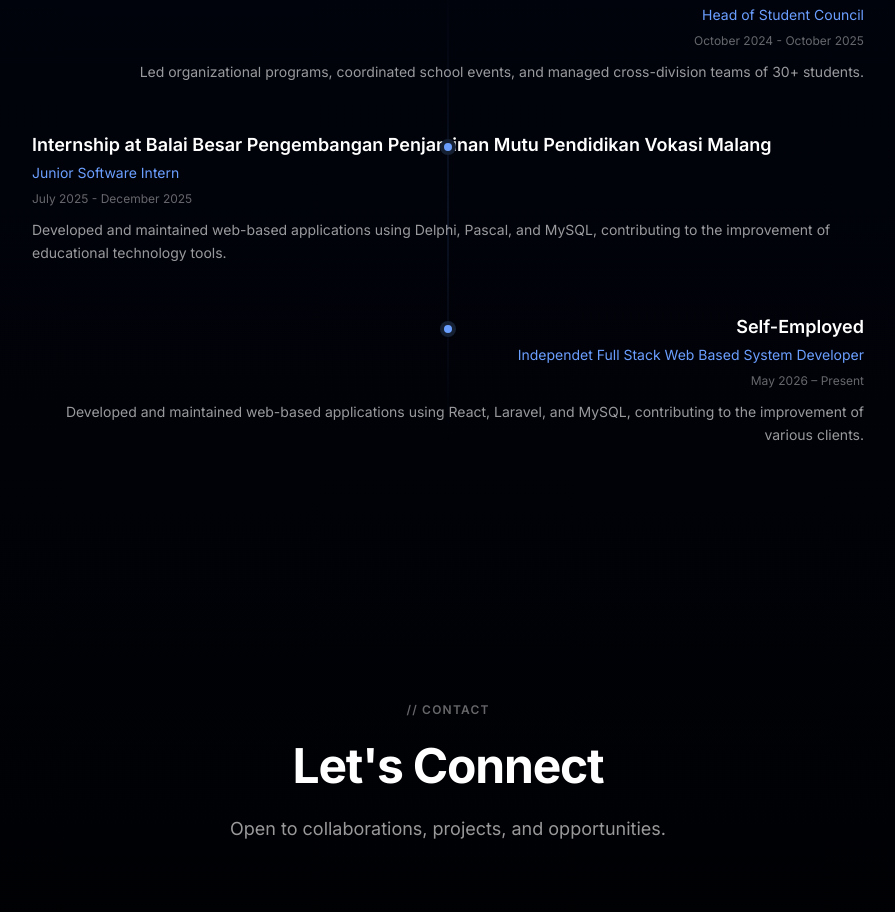
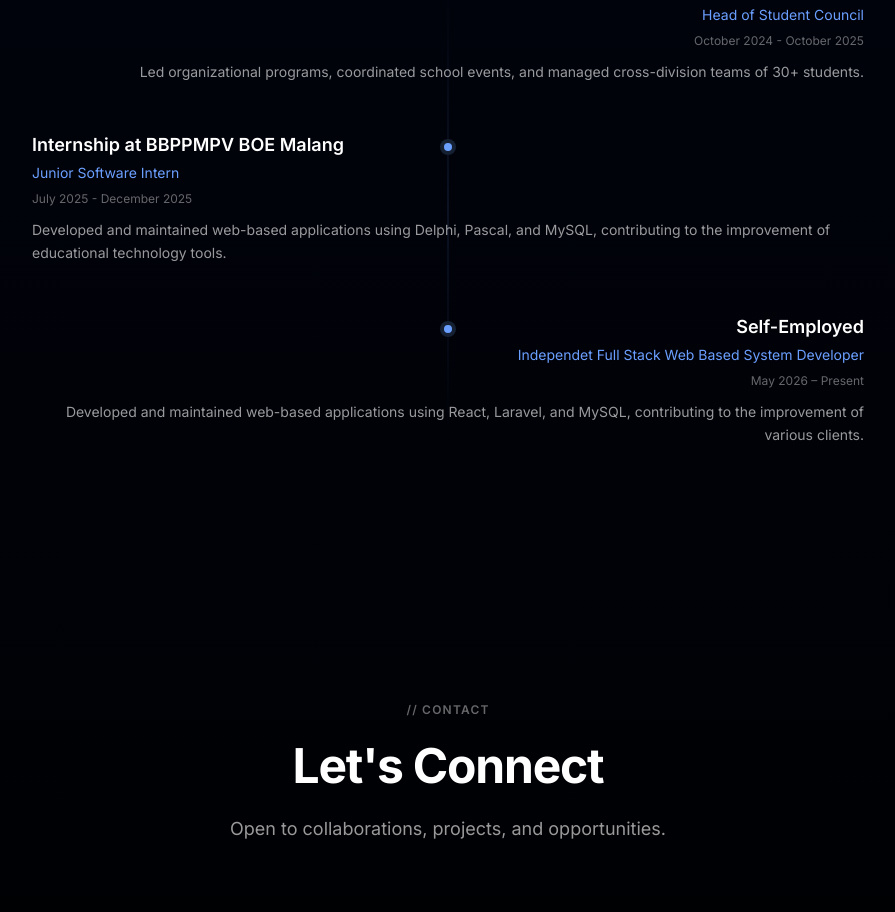
Before and after one commit to mhmdfirza/firza-portfolio, a React (Vite) app: page / in a window 1280 px wide. Shown: the part 3780-4692 px from the top of the page, without its empty margins (192-1087 px from the left). Built offline with nearby package versions, Linux system fonts and the light colour scheme.

Commit message:
update info

```diff
--- a/src/components/Experience.jsx
+++ b/src/components/Experience.jsx
@@ -13,7 +13,7 @@
     },
     {
       id: 2,
-      title: 'Internship at Balai Besar Pengembangan Penjaminan Mutu Pendidikan Vokasi Malang',
+      title: 'Internship at BBPPMPV BOE Malang',
       role: 'Junior Software Intern',
       period: 'July 2025 - December 2025',
       description: 'Developed and maintained web-based applications using Delphi, Pascal, and MySQL, contributing to the improvement of educational technology tools.',
```
